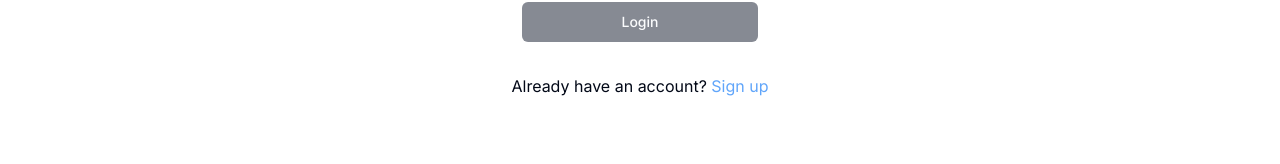
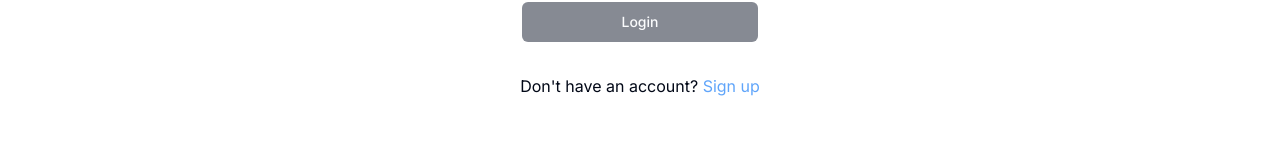
Before and after one commit to Sumansourabh14/moviestry, a Next.js app: page /login in a window 1280 px wide. Shown: the part 398-562 px from the top of the page. Built offline with nearby package versions, Linux system fonts and the light colour scheme.

Commit message:
corrected already have an account text

```diff
--- a/app/login/page.js
+++ b/app/login/page.js
@@ -42,7 +42,11 @@
                 handleSubmit={handleLogin}
               />
             </section>
-            <AlreadyAccount destination={`/signup`} title="Sign up" />
+            <AlreadyAccount
+              text="Don't have an account?"
+              destination={`/signup`}
+              title="Sign up"
+            />
           </section>
         </section>
       </section>
--- a/app/signup/page.js
+++ b/app/signup/page.js
@@ -50,7 +50,11 @@
                 handleSubmit={handleSignUp}
               />
             </section>
-            <AlreadyAccount destination={`/login`} title="Login" />
+            <AlreadyAccount
+              text="Already have an account?"
+              destination={`/login`}
+              title="Login"
+            />
           </section>
         </section>
       </section>
--- a/components/forms/AlreadyAccount.js
+++ b/components/forms/AlreadyAccount.js
@@ -1,9 +1,9 @@
 import Link from "next/link";
 
-const AlreadyAccount = ({ destination, title }) => {
+const AlreadyAccount = ({ text, destination, title }) => {
   return (
     <p>
-      Already have an account?{" "}
+      {text}{" "}
       <Link href={destination} className="text-blue-400">
         {title}
       </Link>
```
